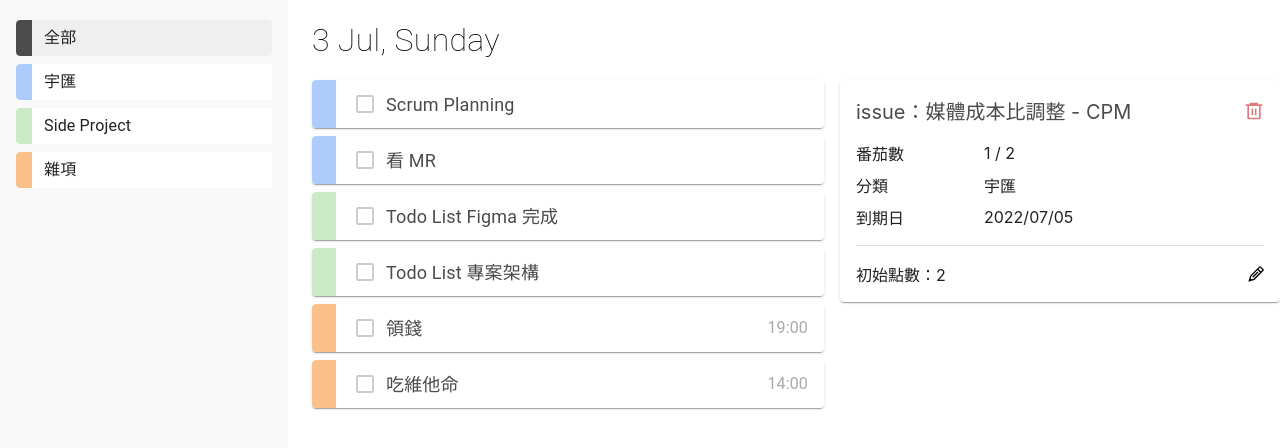
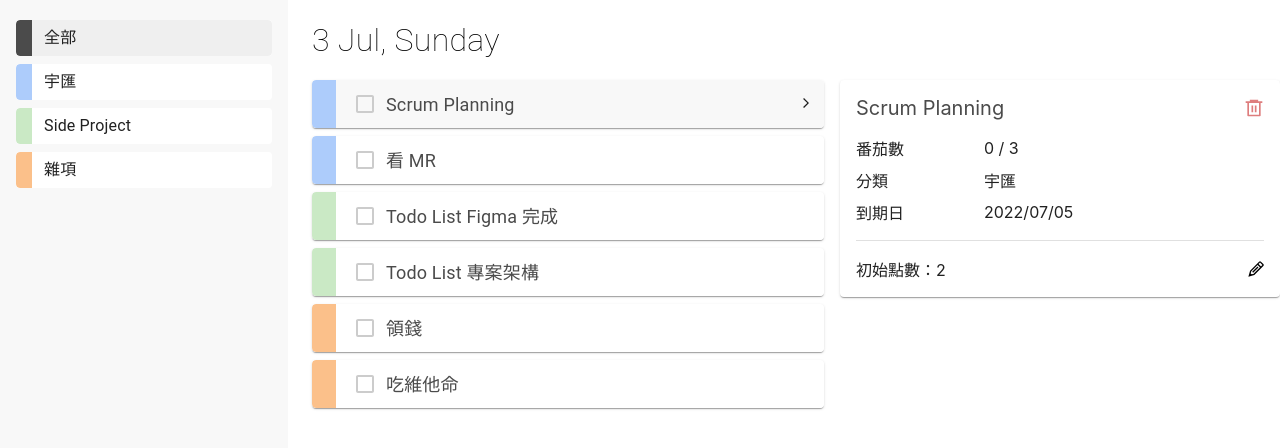
Before and after one commit to moneychien19/react-todolist, a React (Create React App) app: page / in a window 1280 px wide. Shown: the top 448 px of the page. Built offline with nearby package versions, Linux system fonts and the light colour scheme.

Commit message:
feat: remove due time, can choose which todo to show details

```diff
--- a/graph/graph-server.json
+++ b/graph/graph-server.json
@@ -4,7 +4,6 @@
       "id": "1",
       "title": "issue：媒體成本比調整 - CPM",
       "checked": false,
-      "dueTime": 1657555200,
       "groupId": "101",
       "tomato": {
         "finishCount": 0,
@@ -16,7 +15,6 @@
       "id": "2",
       "title": "看 MR",
       "checked": false,
-      "dueTime": 1657555200,
       "groupId": "101",
       "tomato": {
         "finishCount": 1,
@@ -28,7 +26,6 @@
       "id": "3",
       "title": "Todo List Figma 完成",
       "checked": false,
-      "dueTime": 1657814400,
       "groupId": "201",
       "tomato": {
         "finishCount": 2,
--- a/src/components/content/detail-card/DetailCard.jsx
+++ b/src/components/content/detail-card/DetailCard.jsx
@@ -1,8 +1,11 @@
 import React from 'react'
+import { useSelector } from 'react-redux'
 import styled from 'styled-components'
 import { Card, Divider } from '@mui/material'
 import { RiDeleteBin6Line } from 'react-icons/ri'
 import { GrEdit } from 'react-icons/gr'
+
+import { selectSelectedTodoId, selectTodos } from '../todo-list/todoList.slice'
 
 const StyledDetailCardContainer = styled.div`
   width: 36rem;
@@ -37,17 +40,21 @@ const StyledContentContainer = styled.div`
 `
 
 export const DetailCard = () => {
+  const selectedTodoId = useSelector(selectSelectedTodoId)
+  const todos = useSelector(selectTodos)
+  const selectedTodo = todos.filter(todo => todo.id === selectedTodoId)[0]
+
   return (
     <StyledDetailCardContainer>
       <StyledDetailCard>
         <StyledTitleContainer>
-          <p style={{ color: '#4B4B4B' }}>issue：媒體成本比調整 - CPM</p>
+          <p style={{ color: '#4B4B4B' }}>{selectedTodo.title}</p>
           <RiDeleteBin6Line style={{ color: '#DE7D7D' }} />
         </StyledTitleContainer>
         <div>
           <StyledInfoLineContainer>
             <StyledInfoLineName>番茄數</StyledInfoLineName>
-            <StyledInfoLineContent>1 / 2</StyledInfoLineContent>
+            <StyledInfoLineContent>{selectedTodo.tomato.finishCount} / {selectedTodo.tomato.totalCount}</StyledInfoLineContent>
           </StyledInfoLineContainer>
           <StyledInfoLineContainer>
             <StyledInfoLineName>分類</StyledInfoLineName>
--- a/src/components/content/todo-list/TodoCard.jsx
+++ b/src/components/content/todo-list/TodoCard.jsx
@@ -1,16 +1,18 @@
 import React from 'react'
 import { PropTypes } from 'prop-types'
-import { useSelector } from 'react-redux'
+import { useSelector, useDispatch } from 'react-redux'
 import styled from 'styled-components'
 import { Card, Typography, Checkbox } from '@mui/material'
+import { MdArrowForwardIos } from 'react-icons/md'
 
-import { selectCheckedTodoIds } from './todoList.slice'
+import { selectCheckedTodoIds, selectSelectedTodoId, updateSelectedTodoId } from './todoList.slice'
 
 const TodoCardContainer = styled(Card)`
   width: 32rem;
   height: 3rem;
   display: flex;
   margin-bottom: 0.5rem;
+  cursor: pointer;
 `
 
 const TodoColorTag = styled(Card)`
@@ -24,6 +26,7 @@ const TodoColorTag = styled(Card)`
 
 const TodoWhiteBlock = styled(Card)`
   &.MuiCard-root {
+    background-color: ${props => props.selected ? '#F8F8F8' : '#FFFFFF'};
     border-radius: 0 0.25rem 0.25rem 0;
     box-shadow: none;
   }
@@ -52,22 +55,26 @@ const TodoCheckbox = styled(Checkbox)`
   }
 `
 
-const TodoTime = styled(Typography)`
-  &.MuiTypography-root {
-    font-size: 1rem;
-    color: ${props => props.checked ? '#D0D0D0' : '#A9A9A9'} ;
-  }
+const StyledArrow = styled.p`
+  font-size: 0.75rem;
+  color: '#A9A9A9';
   position: absolute;
-  right: 1rem;
+  right: 0.75rem;
 `
 
 export const TodoCard = ({ data, handleToggleCheck }) => {
   const checkedTodoIds = useSelector(selectCheckedTodoIds)
+  const selectedTodoId = useSelector(selectSelectedTodoId)
+  const dispatch = useDispatch()
+
+  const handleShowDetail = id => {
+    dispatch(updateSelectedTodoId(id))
+  }
 
   return (
-    <TodoCardContainer>
+    <TodoCardContainer onClick={() => handleShowDetail(data.id)}>
       <TodoColorTag color={data.color} />
-      <TodoWhiteBlock>
+      <TodoWhiteBlock selected={selectedTodoId === data.id}>
         <TodoCheckbox
           id={data.id}
           checked={checkedTodoIds.length > 0 ? checkedTodoIds.includes(data.id) : false}
@@ -76,8 +83,10 @@ export const TodoCard = ({ data, handleToggleCheck }) => {
         <TodoTitle checked={checkedTodoIds.length > 0 ? checkedTodoIds.includes(data.id) : false}>
           {data.title}
         </TodoTitle>
-        {data.time && (
-          <TodoTime checked={checkedTodoIds.length > 0 ? checkedTodoIds.includes(data.id) : false}>{data.time}</TodoTime>
+        {selectedTodoId === data.id && (
+          <StyledArrow>
+            <MdArrowForwardIos />
+          </StyledArrow>
         )}
       </TodoWhiteBlock>
     </TodoCardContainer>
--- a/src/components/content/todo-list/TodoList.jsx
+++ b/src/components/content/todo-list/TodoList.jsx
@@ -25,6 +25,7 @@ export const TodoList = () => {
     toggleTodo.checked = !toggleTodo.checked
     const newTodos = [toggleTodo, ...todos.filter(todo => todo.id !== toggleId)].sort((a, b) => +a.id - +b.id)
     dispatch(updateTodos(newTodos))
+    event.stopPropagation()
   }
 
   return (
--- a/src/components/content/todo-list/todoList.graph.js
+++ b/src/components/content/todo-list/todoList.graph.js
@@ -6,7 +6,6 @@ export const FETCH_TODOLIST = gql`
       id
       title
       checked
-      dueTime
       groupId
       content
     }
--- a/src/components/content/todo-list/todoList.slice.js
+++ b/src/components/content/todo-list/todoList.slice.js
@@ -7,50 +7,69 @@ const initialState = {
       groupId: '1',
       color: '#ADCCFB',
       title: 'Scrum Planning',
+      tomato: {
+        finishCount: 0,
+        totalCount: 3,
+      },
       checked: false,
-      time: null,
     },
     {
       id: '2',
       groupId: '1',
       color: '#ADCCFB',
       title: '看 MR',
+      tomato: {
+        finishCount: 1,
+        totalCount: 3,
+      },
       checked: false,
-      time: null,
     },
     {
       id: '3',
       groupId: '2',
       color: '#CAE9C5',
       title: 'Todo List Figma 完成',
+      tomato: {
+        finishCount: 2,
+        totalCount: 4,
+      },
       checked: false,
-      time: null,
     },
     {
       id: '4',
       groupId: '2',
       color: '#CAE9C5',
       title: 'Todo List 專案架構',
+      tomato: {
+        finishCount: 1,
+        totalCount: 1,
+      },
       checked: false,
-      time: null,
     },
     {
       id: '5',
       groupId: '3',
       color: '#FBC08A',
       title: '領錢',
+      tomato: {
+        finishCount: 0,
+        totalCount: 0,
+      },
       checked: false,
-      time: '19:00',
     },
     {
       id: '6',
       groupId: '3',
       color: '#FBC08A',
       title: '吃維他命',
+      tomato: {
+        finishCount: 0,
+        totalCount: 0,
+      },
       checked: false,
-      time: '14:00',
     },
   ],
+  selectedTodoId: '1',
 }
 
 export const todoListSlice = createSlice({
@@ -60,13 +79,17 @@ export const todoListSlice = createSlice({
     updateTodos: (state, action) => {
       state.todos = action.payload
     },
+    updateSelectedTodoId: (state, action) => {
+      state.selectedTodoId = action.payload
+    },
   },
 })
 
-export const { updateTodos } = todoListSlice.actions
+export const { updateTodos, updateSelectedTodoId } = todoListSlice.actions
 
 export const selectTodos = (state) => state.todoList.todos
 export const selectCheckedTodoIds = (state) =>
   state.todoList.todos.filter((todo) => todo.checked).map((todo) => todo.id)
+export const selectSelectedTodoId = (state) => state.todoList.selectedTodoId
 
 export default todoListSlice.reducer
```
